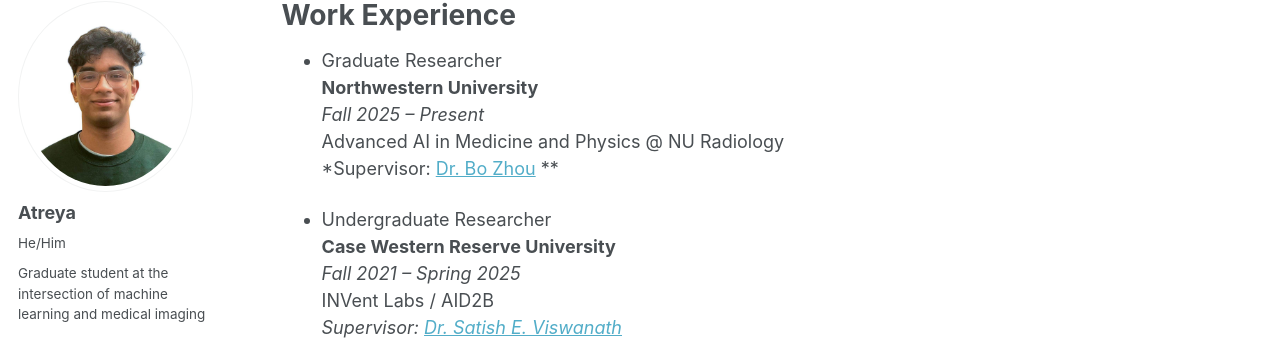
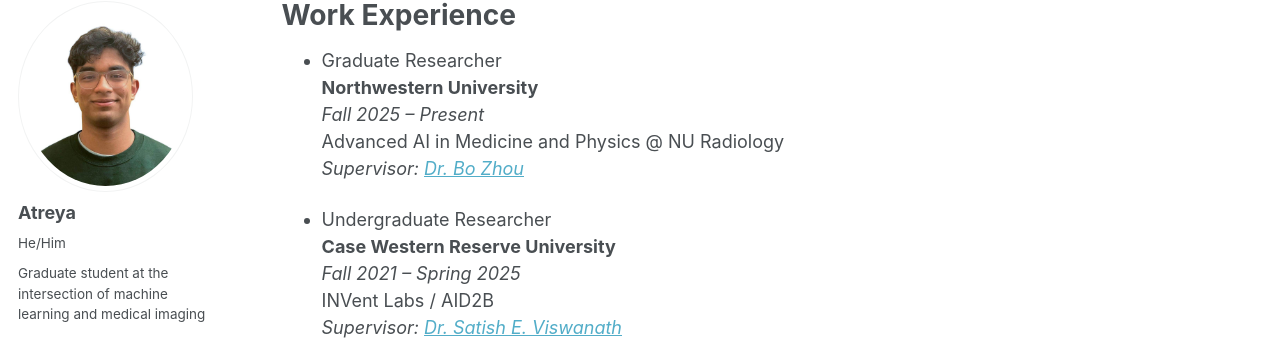
Before and after one commit to atreya-s/atreya-s.github.io, a Jekyll site: the page built from _pages/work.md, in a window 1280 px wide and 1010 px high. Shown: the part 98-443 px from the top of the window. Built offline with Jekyll 4.4.1, drawn with Linux system fonts in a browser that asks for light colours; some web fonts are replaced; a script that is not in the unit is left out.

Commit message:
Update work.md

```diff
--- a/_pages/work.md
+++ b/_pages/work.md
@@ -9,7 +9,7 @@
   **Northwestern University**
   *Fall 2025 – Present*
   Advanced AI in Medicine and Physics @ NU Radiology
-  *Supervisor: [Dr. Bo Zhou](https://bbbbbbzhou.github.io) **
+  *Supervisor: [Dr. Bo Zhou](https://bbbbbbzhou.github.io)*
 
 * Undergraduate Researcher
   **Case Western Reserve University**
```
